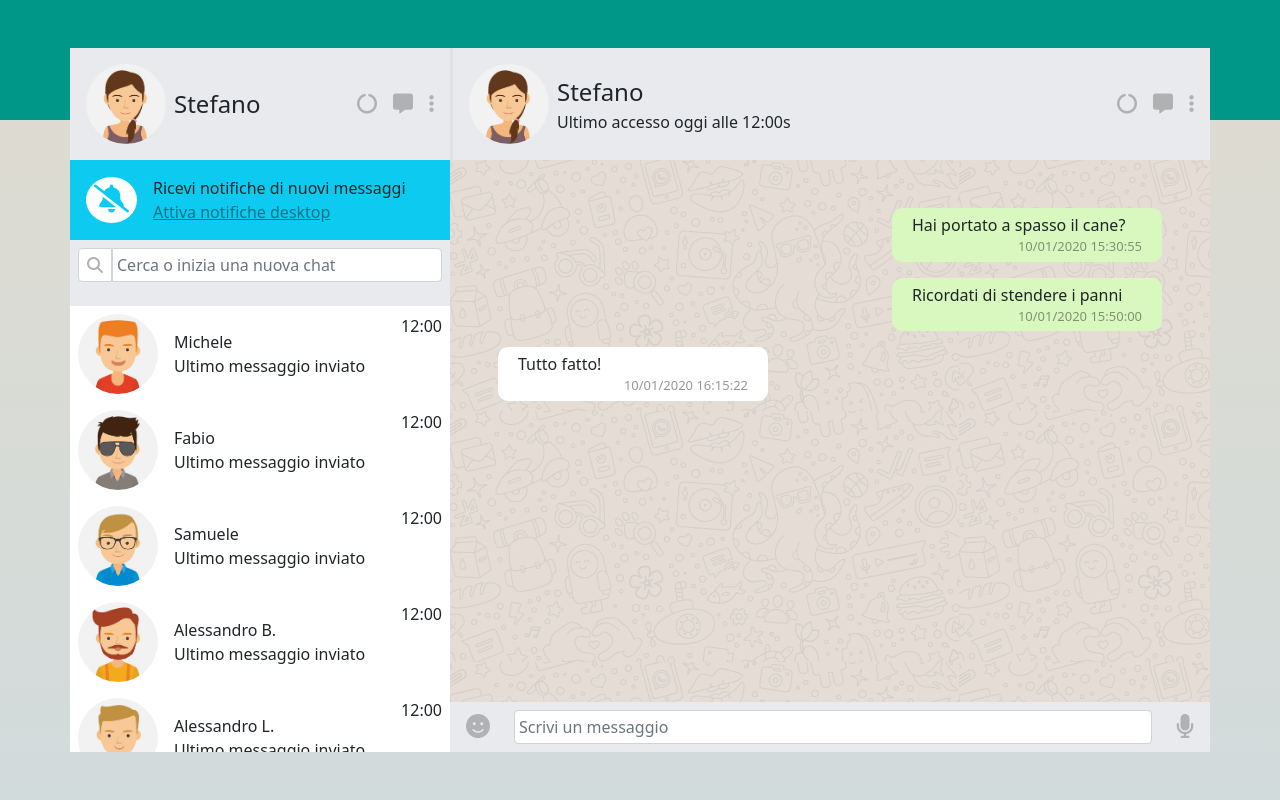
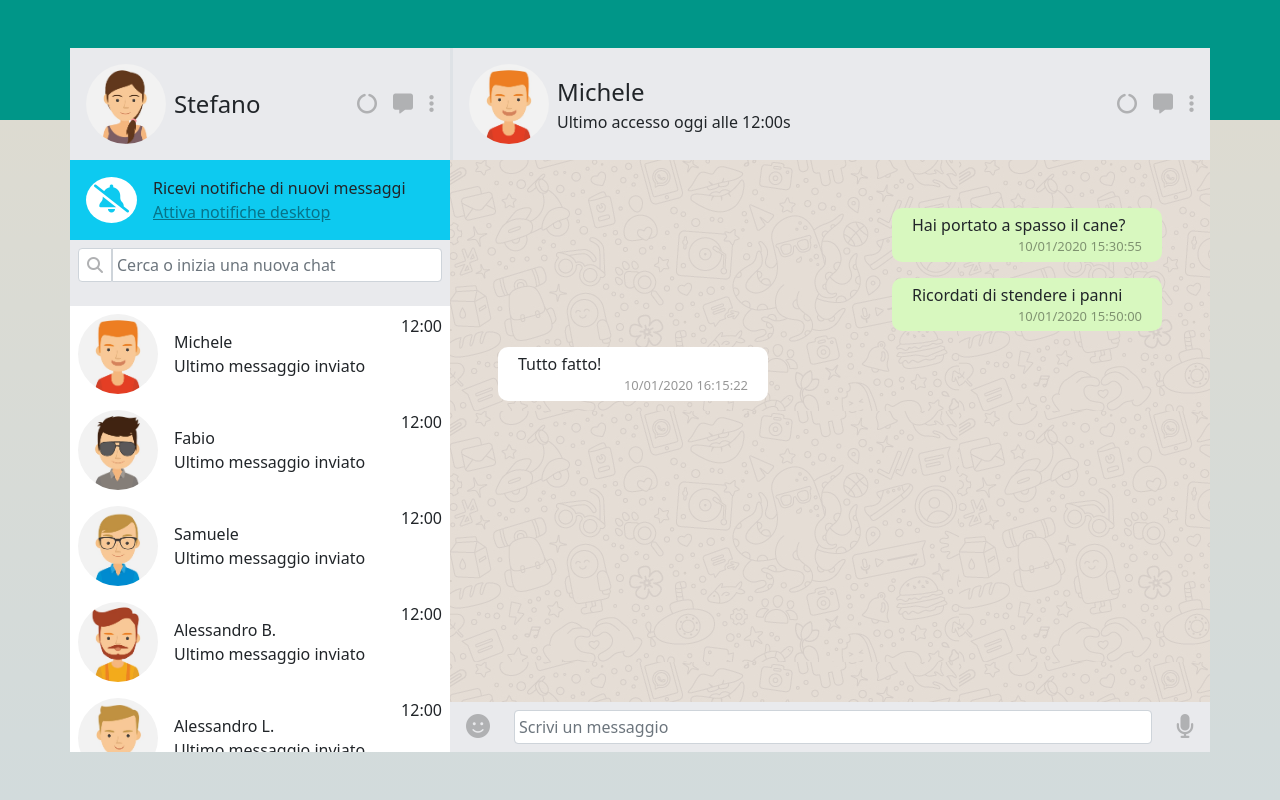
Before and after one commit to StefanoMRC/veu-whatsupp, a plain HTML site: page index.html in a window 1280 px wide. Drawn offline with nearby package versions, Linux system fonts and the light colour scheme.

Commit message:
cambio immagine chat a seconda di chi si clicca

```diff
--- a/index.html
+++ b/index.html
@@ -44,6 +44,7 @@
                                 <input type="text" class="form-control p-1" aria-label="Sizing example input" aria-describedby="inputGroup-sizing-default" placeholder="Cerca o inizia una nuova chat">
                               </div>
                         </div>
+
                         <!-- SEZIONE CONTATTI -->
                         <div class=" overflow ">
                             <div
@@ -70,9 +71,11 @@
                         <!-- SEZIONE header CHAT -->
                         <div class="d-flex justify-content-between p-3 bg-gray-custom border-start border-3">
                             <div class="d-flex align-items-center">
-                                <img class="profilo me-2" src="./img/avatar_io.jpg" alt="">
-                                <div class="d-flex flex-column">
-                                    <span class="fs-4">Stefano</span>
+                                <img class="profilo me-2" :src="`./img/avatar${contacts[indexVariabile].avatar}.jpg`" alt="">
+                                <div class="d-flex flex-column"
+
+                                >
+                                    <span class="fs-4">{{contacts[indexVariabile].name}}</span>
                                     <span>Ultimo accesso oggi alle 12:00s</span>
                                 </div>
 
--- a/main.js
+++ b/main.js
@@ -171,7 +171,7 @@ var app = new Vue(
         ],
         indexVariabile:0,
         nuovoMessaggio:"",
-
+        array:[],
         },
         methods:{
             chat: function(index){
@@ -197,6 +197,7 @@ var app = new Vue(
             },
 
 
+
         }
     }
     )
```
